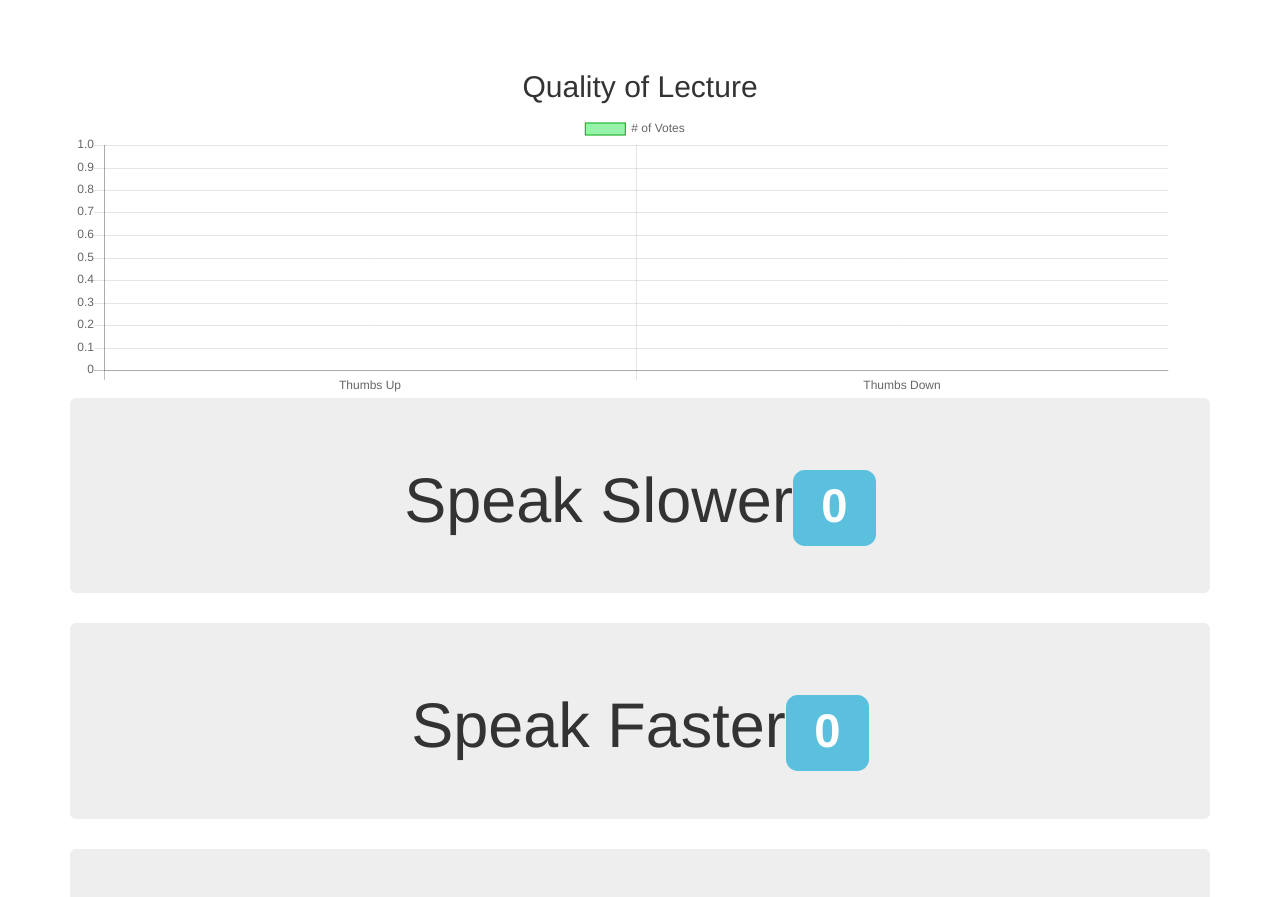
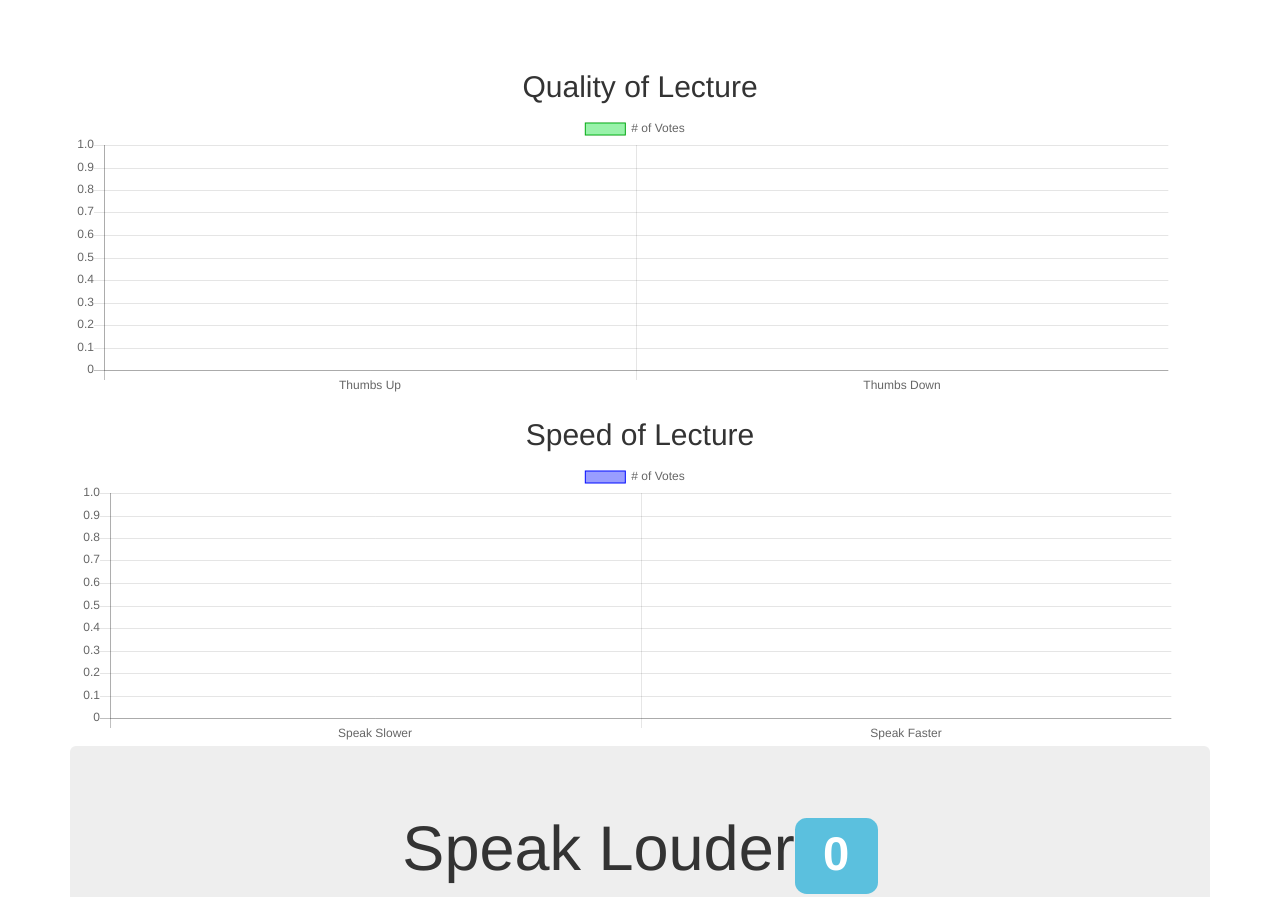
Before and after one commit to chromaticity/student_feedback_system, a website: page public/index.html in a window 1280 px wide. Shown: the top 897 px of the page. Drawn offline with nearby package versions, Linux system fonts and the light colour scheme; no server answers.

Commit message:
changed bar graph colors, searching for something better for the speak louder integration... hmm

```diff
--- a/public/index.html
+++ b/public/index.html
@@ -36,11 +36,10 @@
 			<h2>Quality of Lecture</h2>
 			<canvas id="thumbs" width="400" height="100"></canvas>
 		</div>
-		<div class="jumbotron text-center">
-			<h1>Speak Slower<span id="speak_slower" class="label label-info">0</span></h1>
-		</div>
-		<div class="jumbotron text-center">
-			<h1>Speak Faster<span id="speak_faster" class="label label-info">0</span></h1>
+		<div class=" text-center">
+			<!--<h1>Speak Slower<span id="speak_slower" class="label label-info">0</span></h1>-->
+			<h2>Speed of Lecture</h2>
+			<canvas id="speech" width="400" height="100"></canvas>
 		</div>
 		<div class="jumbotron text-center">
 			<h1>Speak Louder<span id="speak_louder" class="label label-info">0</span></h1>
--- a/public/js/data-and-sockets.js
+++ b/public/js/data-and-sockets.js
@@ -18,26 +18,27 @@ var socket = io.connect('http://localhost:8080');
   socket.on('thumbsup_sent', function (data) {
     thumbs_chart.data.datasets[0].data[0] = data.thumbsup;
     thumbs_chart.update();
-    thumbsup = data.thumbsup;
     socket.emit('my other event', { status: 'Thumbs Up counter initiated.' });
   });
 
-  // retrieve socket calls for speaklouder
-  socket.on('speaklouder_sent', function (data) {
-	document.getElementById("speak_louder").innerHTML = data.speaklouder;
-    socket.emit('my other event', { status: 'Speak Louder counter initiated.' });
-  });
-
- // retrieve socket calls for speak slower
+  // retrieve socket calls for speak slower
   socket.on('speakslower_sent', function (data) {
-	document.getElementById("speak_slower").innerHTML = data.speakslower;
+    speech_chart.data.datasets[0].data[0] = data.speakslower;
+    speech_chart.update();
     socket.emit('my other event', { status: 'Speak Slower counter initiated.' });
   });
 
   // retrieve socket calls for speakfaster
   socket.on('speakfaster_sent', function (data) {
-	document.getElementById("speak_faster").innerHTML = data.speakfaster;
+    speech_chart.data.datasets[0].data[1] = data.speakfaster;
+    speech_chart.update();
     socket.emit('my other event', { status: 'Speak Faster counter initiated.' });
+  });
+
+  // retrieve socket calls for speaklouder - bar doesnt make sense so we'll try flash messages
+  socket.on('speaklouder_sent', function (data) {
+	document.getElementById("speak_louder").innerHTML = data.speaklouder;
+    socket.emit('my other event', { status: 'Speak Louder counter initiated.' });
   });
 
 
@@ -74,3 +75,34 @@ var thumbs_chart = new Chart(thumbs_ctx, {
         }
     }
 });
+
+// bar chart for speaking fast or slow
+var speech_ctx = document.getElementById("speech");
+var speech_chart = new Chart(speech_ctx, {
+    type: 'bar',
+    data: {
+        labels: ["Speak Slower", "Speak Faster"],
+        datasets: [{
+            label: '# of Votes',
+            data: [0, 0],
+            backgroundColor: [
+                'rgba(1, 10, 255, 0.4)',
+                'rgba(222, 15, 0, 0.4)',
+            ],
+            borderColor: [
+                'rgba(1, 10, 255, 1)',
+                'rgba(195,15,15,1)',
+            ],
+            borderWidth: 1
+        }]
+    },
+    options: {
+        scales: {
+            yAxes: [{
+                ticks: {
+                    beginAtZero:true
+                }
+            }]
+        }
+    }
+});
```
